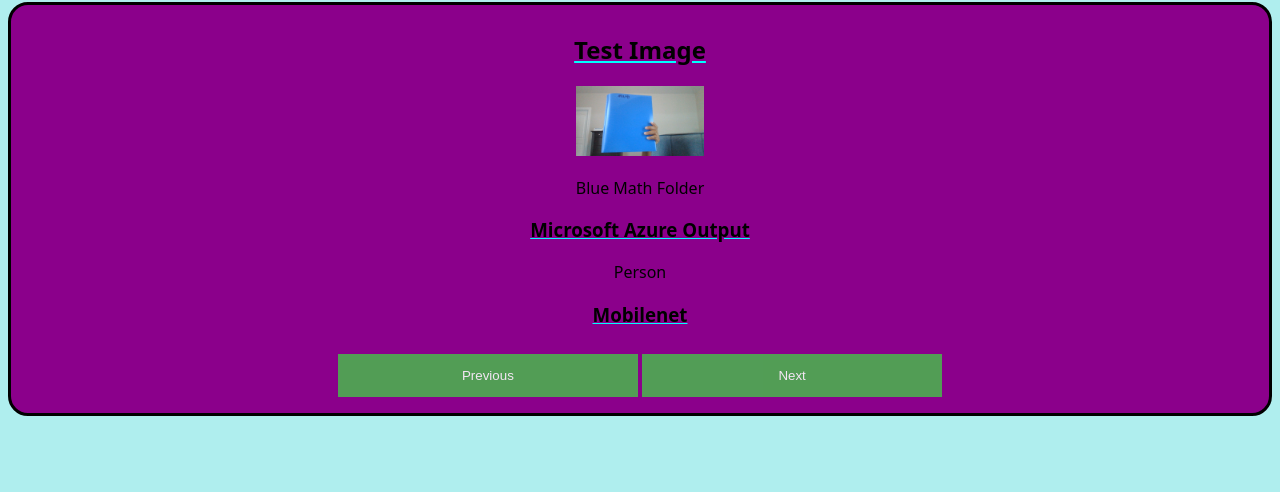
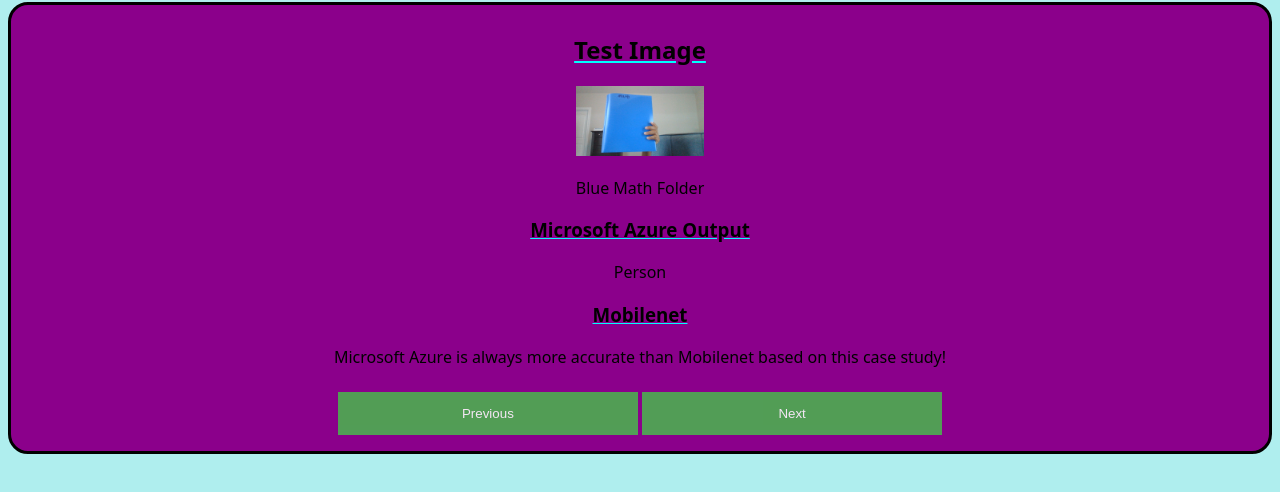
Before and after one commit to WillTechX20/case_study, a plain HTML site: page index.html in a window 1280 px wide. Shown: the part 84-576 px from the top of the page. Drawn offline with Linux system fonts and the light colour scheme.

Commit message:
Update index.html

```diff
--- a/index.html
+++ b/index.html
@@ -17,7 +17,7 @@
             <p class="microsoft_azure_result_item_name">Person</p>
             <h3>Mobilenet</h3>
             <p class="mobilenet_result_item_name"></p>
-            <p class="more_accurate_item_identification_system"></p>
+            <p class="more_accurate_item_identification_system">Microsoft Azure is always more accurate than Mobilenet based on this case study!</p>
             <p class="mini_result_item_name"></p>
             <div class="row">
                 <span class="row_item"><input type="button" value="Previous" onclick="prevTestImg();"></span>
```
